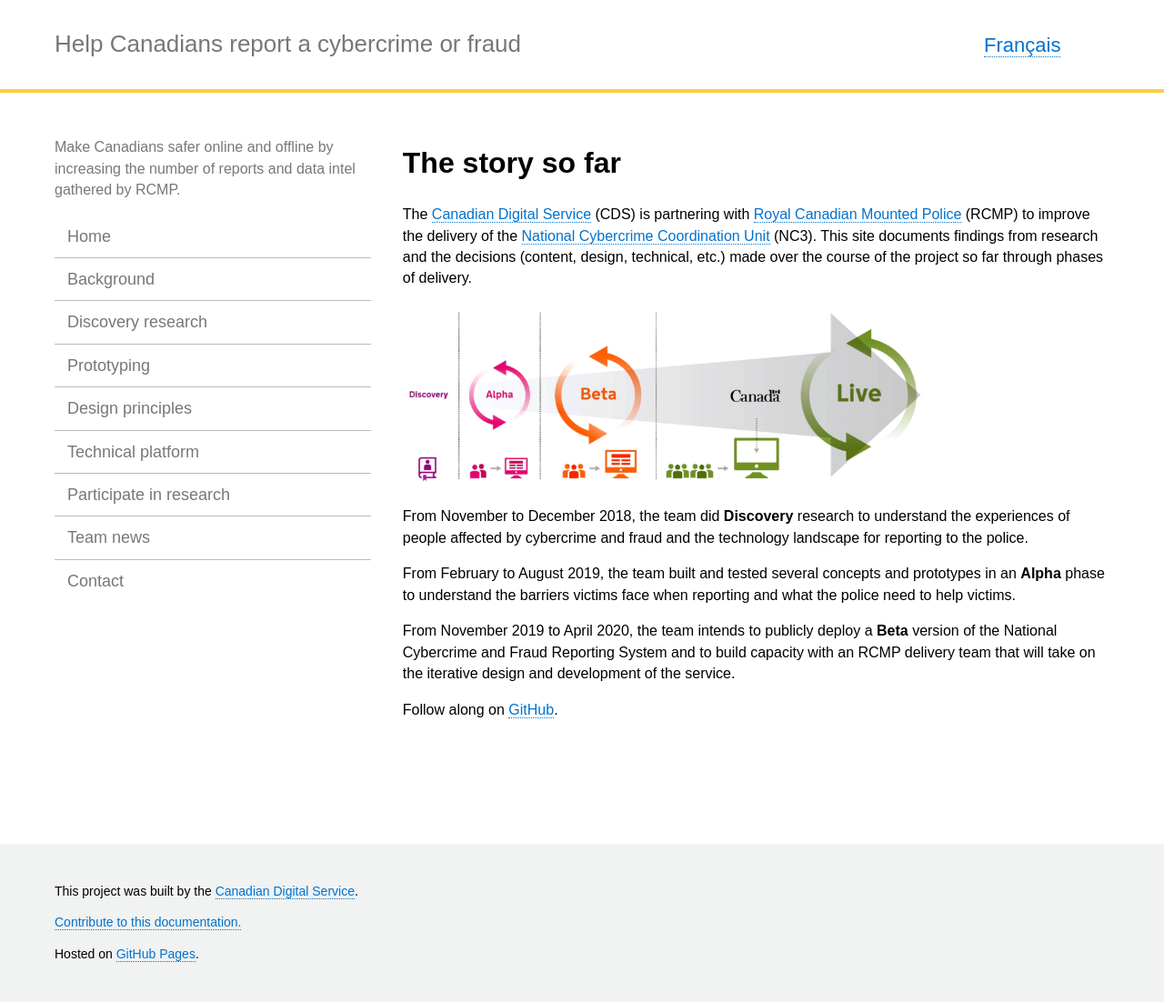
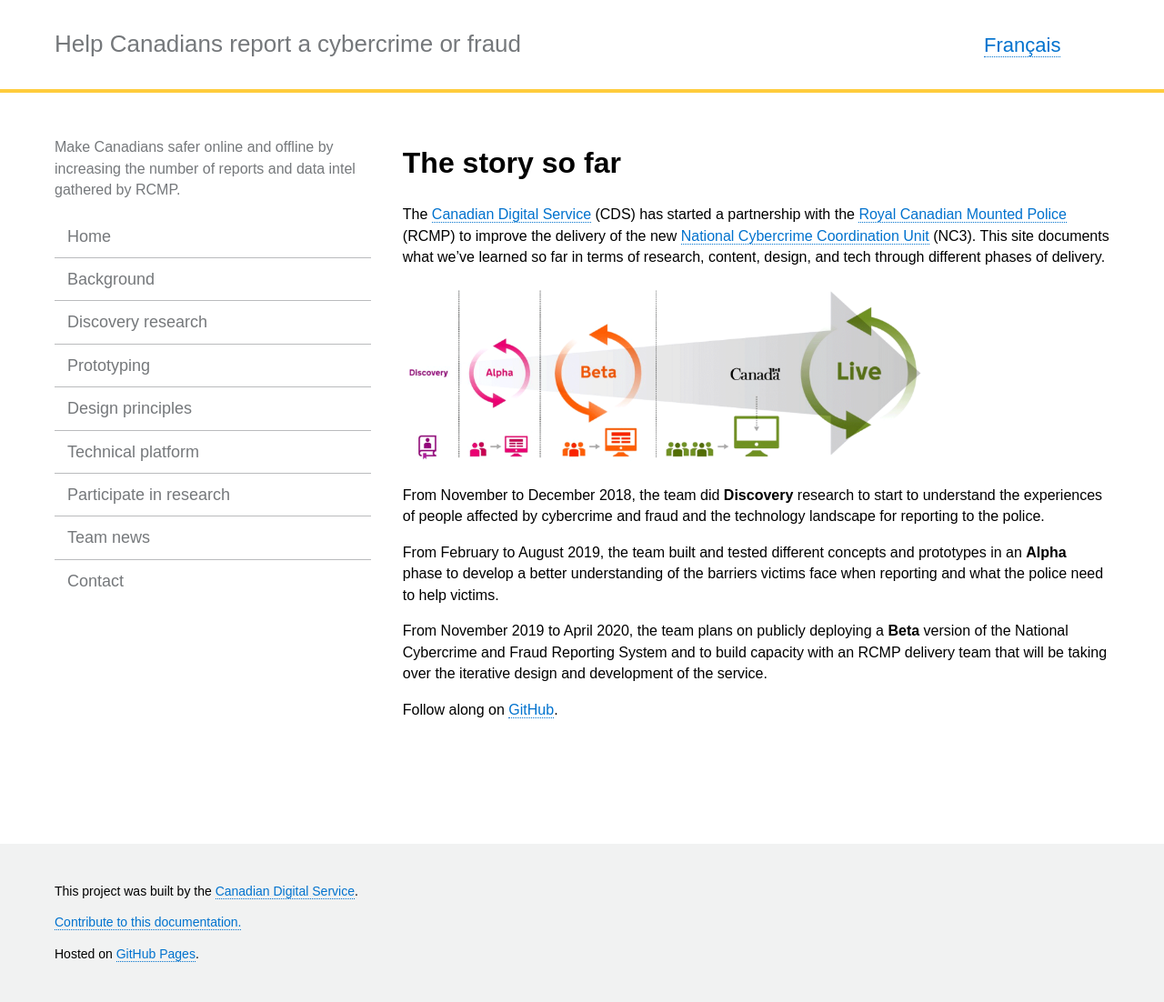
Before and after one commit to cds-snc/rcmp-report-a-cybercrime-alpha-documentation, a Jekyll site: the page built from index.html, in a window 1280 px wide. Shown: the whole page at 91% size. Built offline with Jekyll 4.4.1, drawn with Linux system fonts in a browser that asks for light colours.

Commit message:
Update index.md

```diff
--- a/_includes/index.md
+++ b/_includes/index.md
@@ -1,13 +1,13 @@
 # The story so far
 
-The [Canadian Digital Service](https://digital.canada.ca) (CDS) is partnering with [Royal Canadian Mounted Police](http://www.rcmp.gc.ca/) (RCMP) to improve the delivery of the [National Cybercrime Coordination Unit](http://www.rcmp.gc.ca/en/the-national-cybercrime-coordination-unit-nc3) (NC3). This site documents findings from research and the decisions (content, design, technical, etc.) made over the course of the project so far through phases of delivery.
+The [Canadian Digital Service](https://digital.canada.ca) (CDS) has started a partnership with the [Royal Canadian Mounted Police](http://www.rcmp.gc.ca/) (RCMP) to improve the delivery of the new [National Cybercrime Coordination Unit](http://www.rcmp.gc.ca/en/the-national-cybercrime-coordination-unit-nc3) (NC3). This site documents what we've learned so far in terms of research, content, design, and tech through different phases of delivery.
 
 ![Delivery phases]({{ site.baseurl }}/assets/img/delivery.png#center){:height="200 px"}
 
-From November to December 2018, the team did **Discovery** research to understand the experiences of people affected by cybercrime and fraud and the technology landscape for reporting to the police.
+From November to December 2018, the team did **Discovery** research to start to understand the experiences of people affected by cybercrime and fraud and the technology landscape for reporting to the police.
 
-From February to August 2019, the team built and tested several concepts and prototypes in an **Alpha** phase to understand the barriers victims face when reporting and what the police need to help victims.
+From February to August 2019, the team built and tested different concepts and prototypes in an **Alpha** phase to develop a better understanding of the barriers victims face when reporting and what the police need to help victims.
 
-From November 2019 to April 2020, the team intends to publicly deploy a **Beta** version of the National Cybercrime and Fraud Reporting System and to build capacity with an RCMP delivery team that will take on the iterative design and development of the service.
+From November 2019 to April 2020, the team plans on publicly deploying a **Beta** version of the National Cybercrime and Fraud Reporting System and to build capacity with an RCMP delivery team that will be taking over the iterative design and development of the service.
 
 Follow along on [GitHub](https://github.com/cds-snc/report-a-cybercrime).
```
